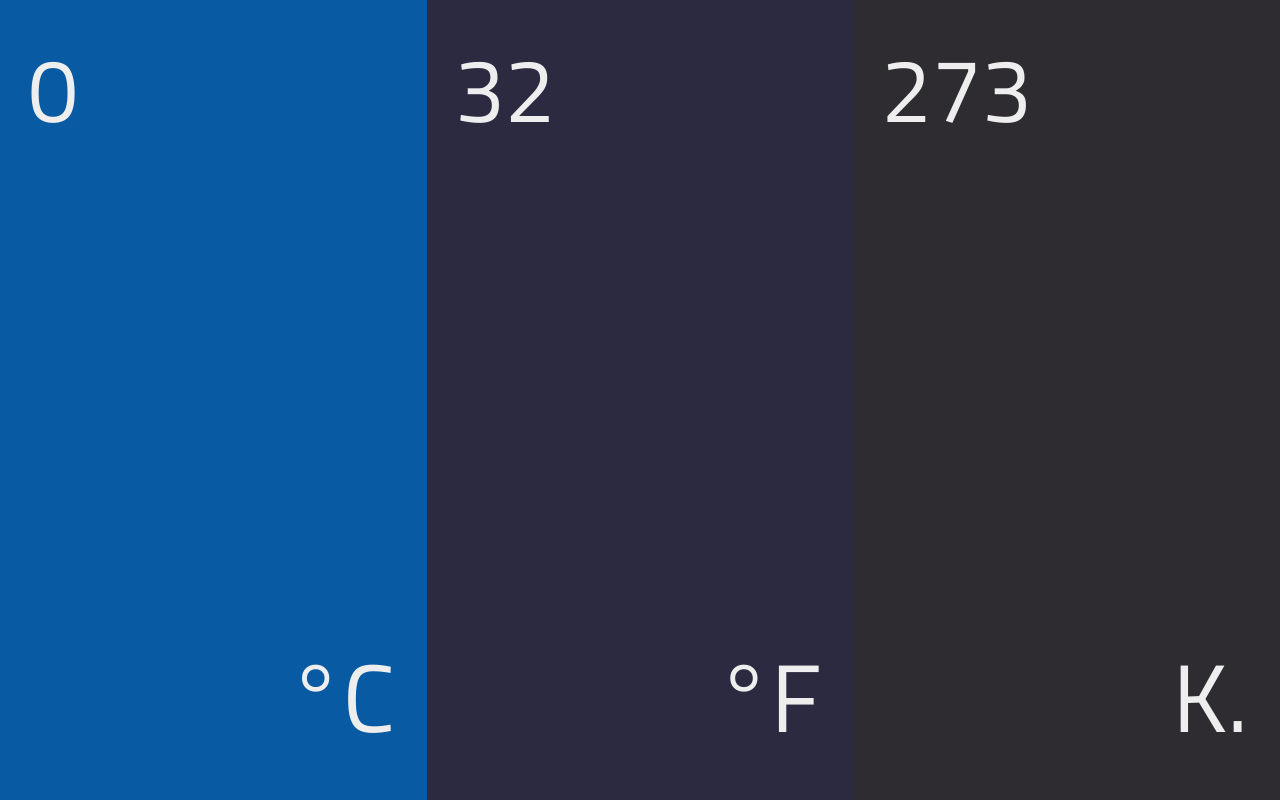
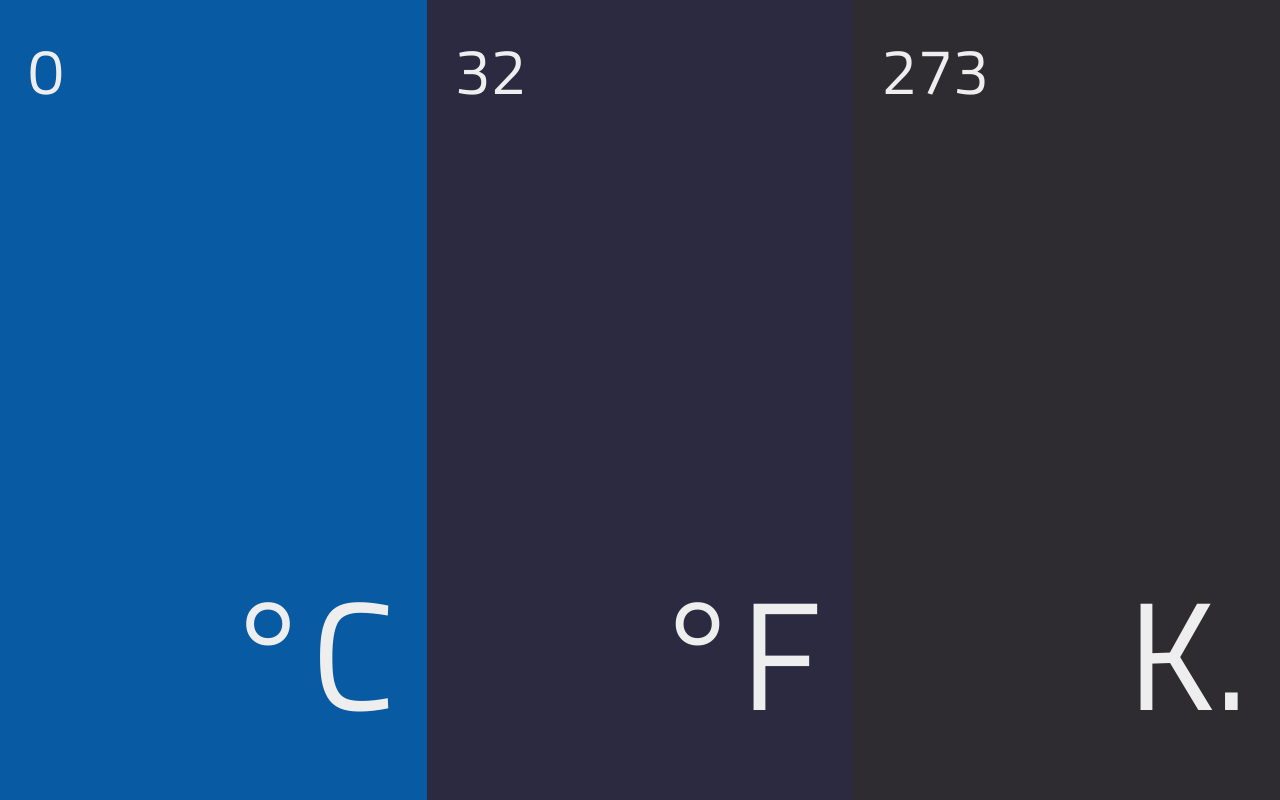
Before and after one commit to wlcharlie/temperature-converter, a React (Create React App) app: page / in a window 1280 px wide. Built offline with nearby package versions, Linux system fonts and the light colour scheme.

Commit message:
layouting

```diff
--- a/src/App.css
+++ b/src/App.css
@@ -13,7 +13,7 @@
   padding: 1rem;
   color: #eeeeee;
   display: flex;
-  flex-wrap: column;
+  flex-direction: column;
   align-items: flex-end;
 }
 
@@ -42,9 +42,9 @@ textarea {
 }
 
 .form-control {
-  font-size: 7vw;
+  font-size: 5vw;
 }
 
-.tempNum {
-  font-size: 6rem;
+.tempSign {
+  font-size: 12vw;
 }
--- a/src/components/TempInputs.js
+++ b/src/components/TempInputs.js
@@ -24,19 +24,42 @@ const TempInputs = () => {
     setTempF((32 + (9 / 5) * (-273 + +event.target.value)).toFixed(2))
   }
 
+  const getTemp = (event) => {}
+
   return (
     <Row>
-      <Col id="tempC" xs={12} xl={4}>
-        <Form.Control as="textarea" value={tempC} onChange={getTempC} />
-        <div className="tempNum">{"\xB0"}C</div>
+      <Col id="tempC" xs={12} lg={4}>
+        <Form.Control
+          as="textarea"
+          maxLength="12"
+          rows="1"
+          value={tempC}
+          data-temp="C"
+          onChange={getTempC}
+        />
+        <div className="tempSign">{"\xB0"}C</div>
       </Col>
-      <Col id="tempF" xs={12} xl={4}>
-        <Form.Control as="textarea" value={tempF} onChange={getTempF} />
-        <div className="tempNum">{"\xB0"}F</div>
+      <Col id="tempF" xs={12} lg={4}>
+        <Form.Control
+          as="textarea"
+          maxLength="12"
+          rows="1"
+          value={tempF}
+          data-temp="F"
+          onChange={getTempF}
+        />
+        <div className="tempSign">{"\xB0"}F</div>
       </Col>
-      <Col id="tempK" xs={12} xl={4}>
-        <Form.Control as="textarea" value={tempK} onChange={getTempK} />
-        <div className="tempNum">K.</div>
+      <Col id="tempK" xs={12} lg={4}>
+        <Form.Control
+          as="textarea"
+          maxLength="12"
+          rows="1"
+          value={tempK}
+          data-temp="K"
+          onChange={getTempK}
+        />
+        <div className="tempSign">K.</div>
       </Col>
     </Row>
   )
```
